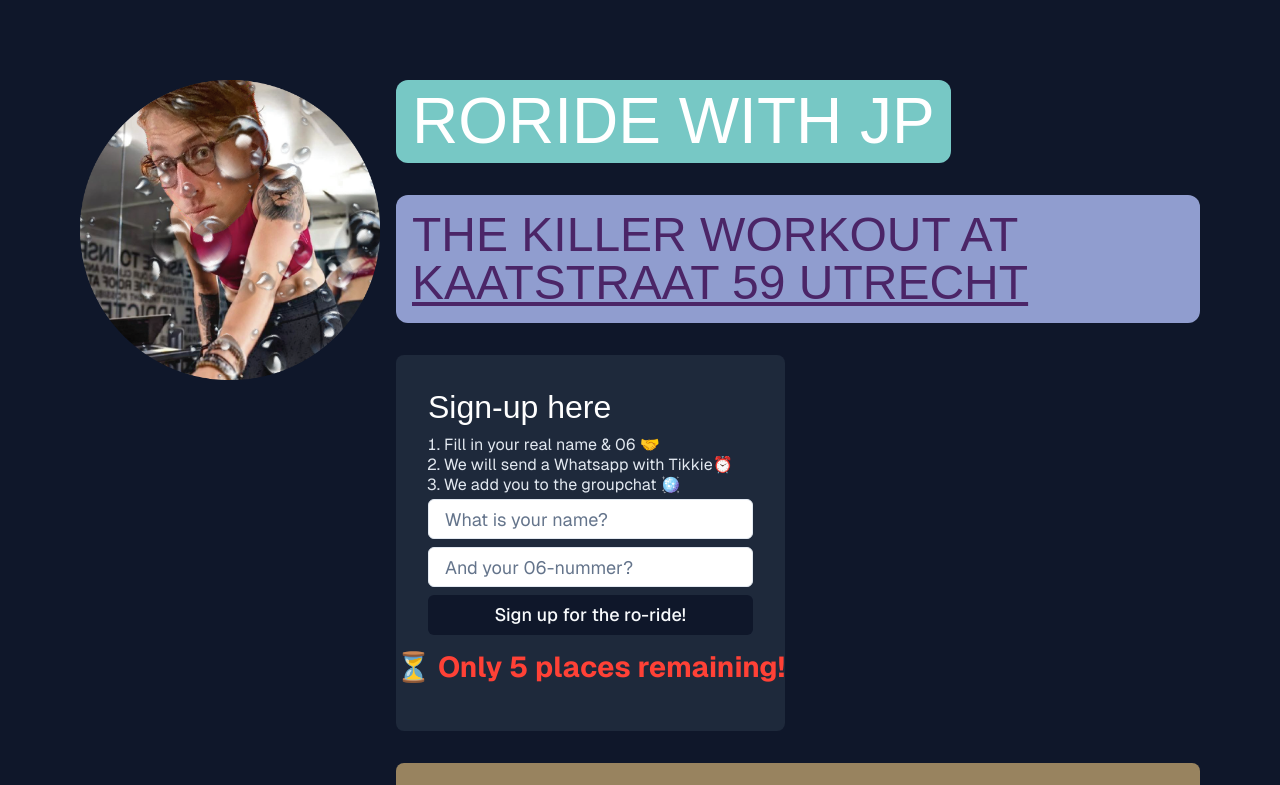
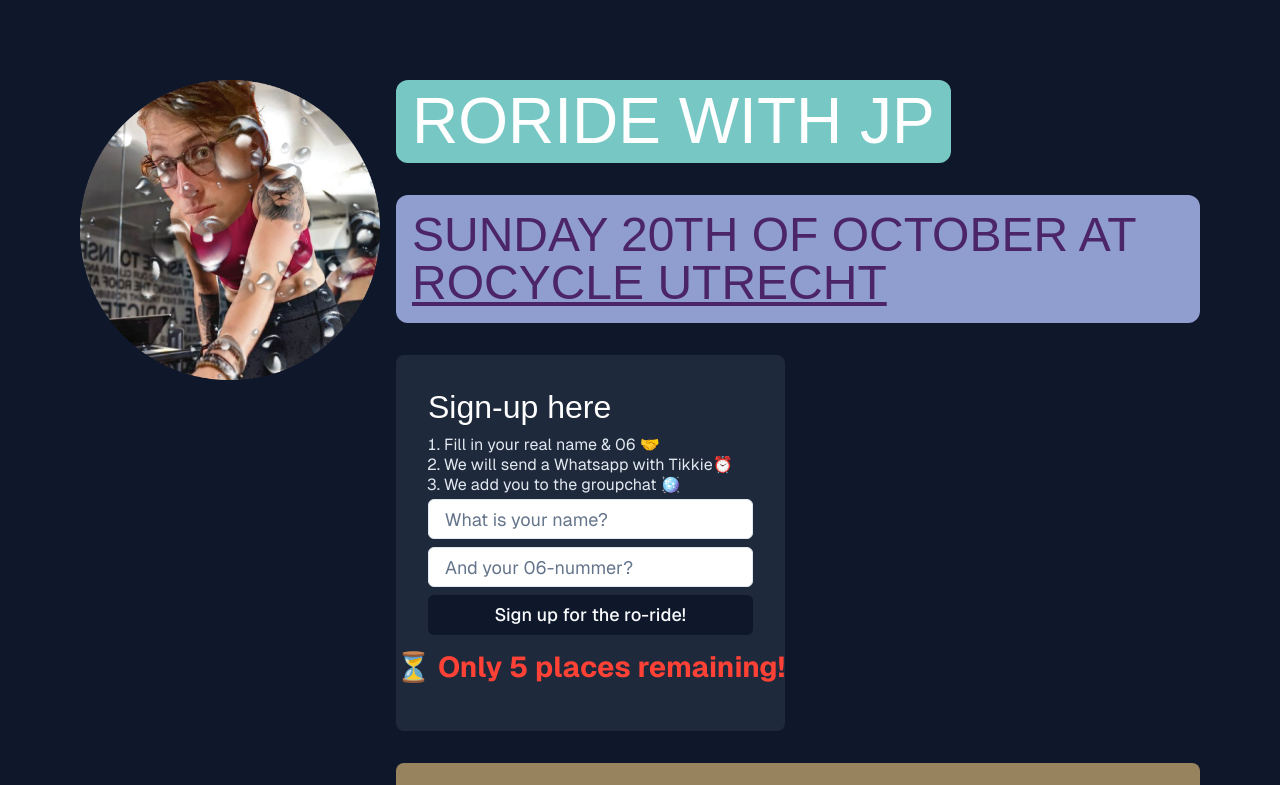
Before and after one commit to hiddehs/roridewithjp, a Next.js app: page / in a window 1280 px wide. Shown: the top 785 px of the page. Built offline with nearby package versions, Linux system fonts and the light colour scheme; a web font is replaced by a local one.

Commit message:
added date

```diff
--- a/src/app/page.tsx
+++ b/src/app/page.tsx
@@ -69,13 +69,13 @@ export default function Home() {
             </div>
             <div className="bg-[#909DCF] leading-none p-4 rounded-xl">
               <h3 className="text-[#4B2567] sm:text-[3rem] leading-[100%]">
-                THE KILLER WORKOUT AT{" "}
+                SUNDAY 20TH OF OCTOBER AT{" "}
                 <a
                   href="https://maps.app.goo.gl/DZJNTfBLEpKV8cfj6"
                   className="underline"
                   target="_blank"
                 >
-                  KAATSTRAAT 59 UTRECHT
+                  ROCYCLE UTRECHT
                 </a>
               </h3>
             </div>
```
